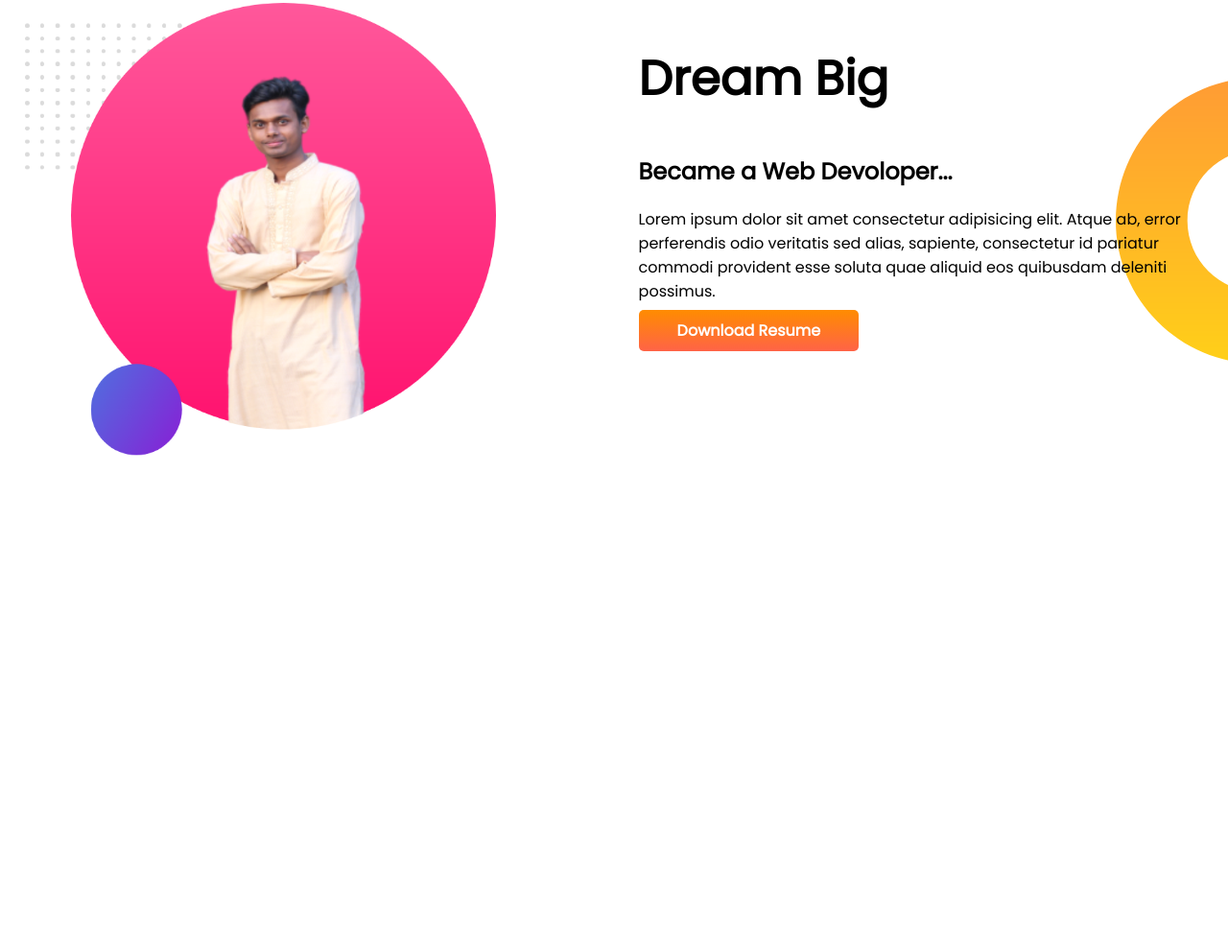
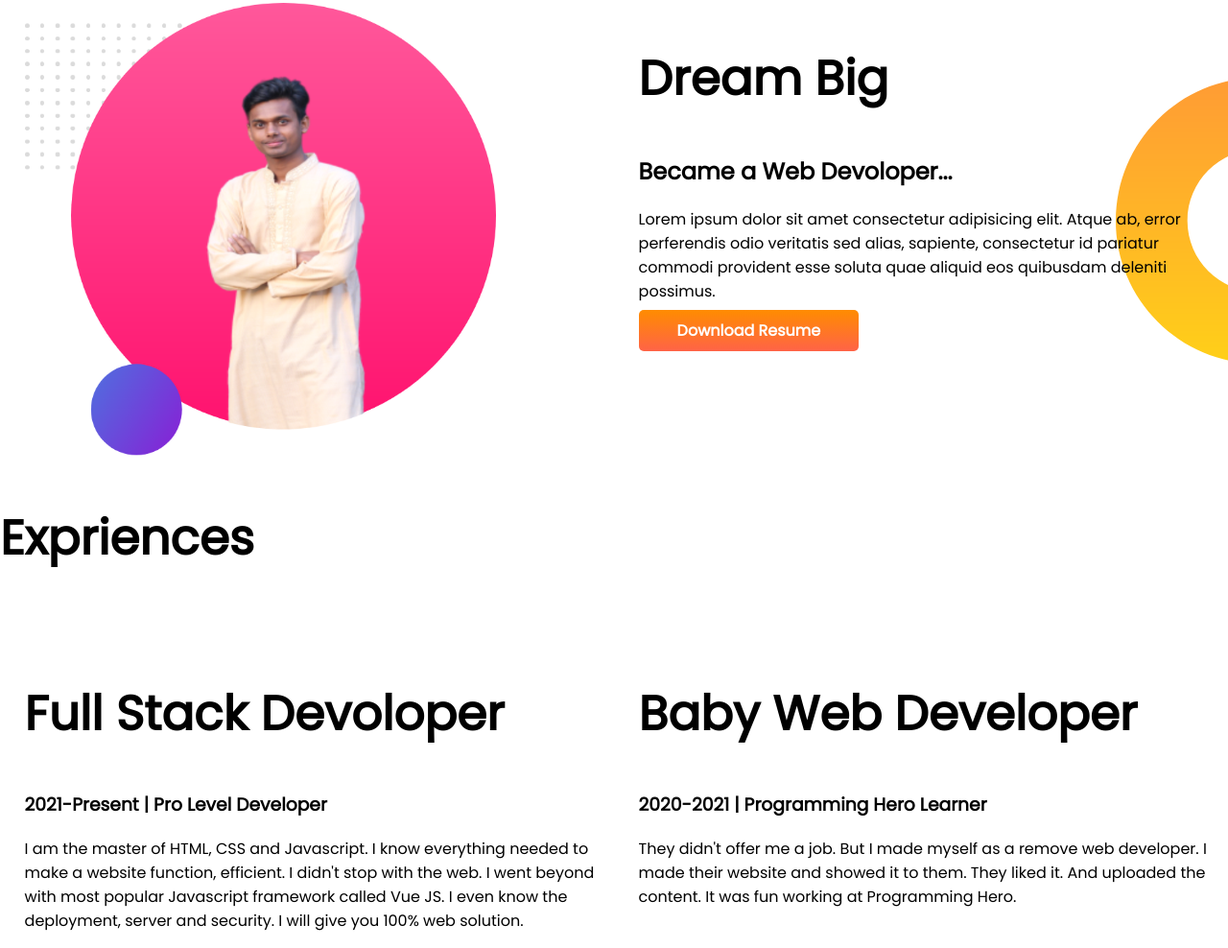
Before and after one commit to Moyej-uddin/developer-portfolio, a plain HTML site: page index.html in a window 1280 px wide. Shown: the part 543-1531 px from the top of the page at 96% size. Before the commit the page ends 1025 px from the top, so only its background shows below. Drawn offline with Linux system fonts and the light colour scheme.

Commit message:
Experiences added

```diff
--- a/index.html
+++ b/index.html
@@ -13,7 +13,7 @@
 </head>
 
 <body>
-            <section class="top-banner">
+     <section class="top-banner flexibale-container">
           <div class="half-width">
                <h1> Welcome To,</h1>
                <h1> <span class="oreng-color"> My Green</span> World !!</h1>
@@ -29,7 +29,7 @@
                <img src="images/my-pic2.png" alt="">
           </div>
      </section>
-            <section class="dream-big">
+     <section class="dream-big flexibale-container">
           <div class="half-width">
                <img src="images/my-pic1.png" alt="">
           </div>
@@ -46,6 +46,35 @@
           </div>
      </section>
 
+     <section class="exprience">
+          <h1>Expriences</h1>
+          <div class="flexibale-container">
+               <div class="half-width">
+                    <h1>Full Stack Devoloper</h1>
+                    <h3>2021-Present | Pro Level Developer</h3>
+                    <p>I am the master of HTML, CSS and Javascript. I know everything needed
+                         to make a
+                         website function, efficient. I didn't stop with the web. I
+                         went beyond
+                         with most popular Javascript framework called Vue JS. I even
+                         know the
+                         deployment, server and security. I will give you 100% web
+                         solution.</p>
+
+               </div>
+               <div class="half-width">
+                    <h1>Baby Web Developer</h1>
+                    <h3>2020-2021 | Programming Hero Learner</h3>
+                    <p>They didn't offer me a job. But I made myself as a remove web
+                         developer. I made
+                         their website and showed it to them. They liked it. And
+                         uploaded the
+                         content. It was fun working at Programming Hero.</p>
+
+               </div>
+          </div>
+     </section>
+
 </body>
 
 </html>
--- a/style.css
+++ b/style.css
@@ -11,7 +11,7 @@ h1 {
             color: orange;
 }
 
-section {
+.flexibale-container {
             display: flex;
 
 }
```
Lines whose indentation alone changed are shown as unchanged.
